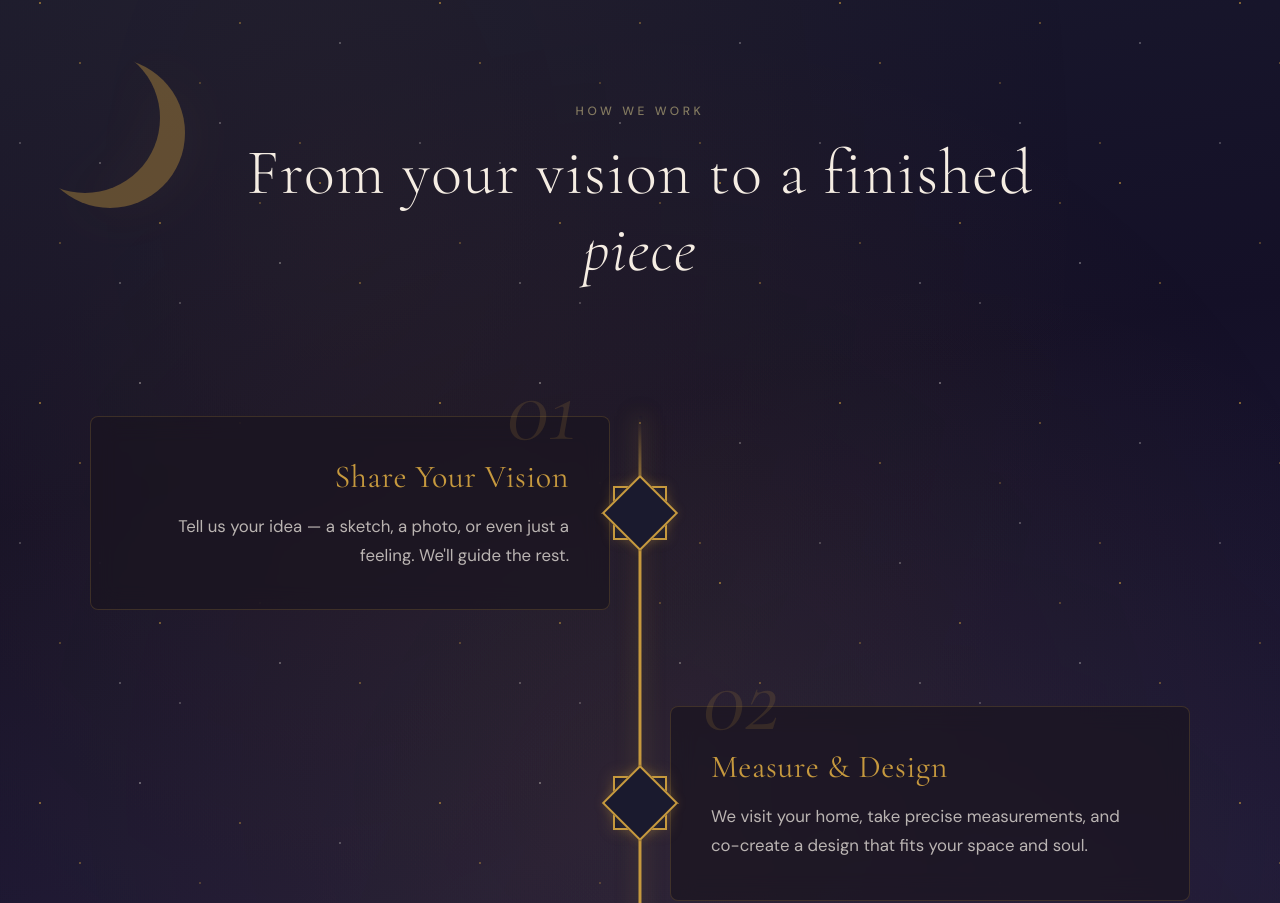
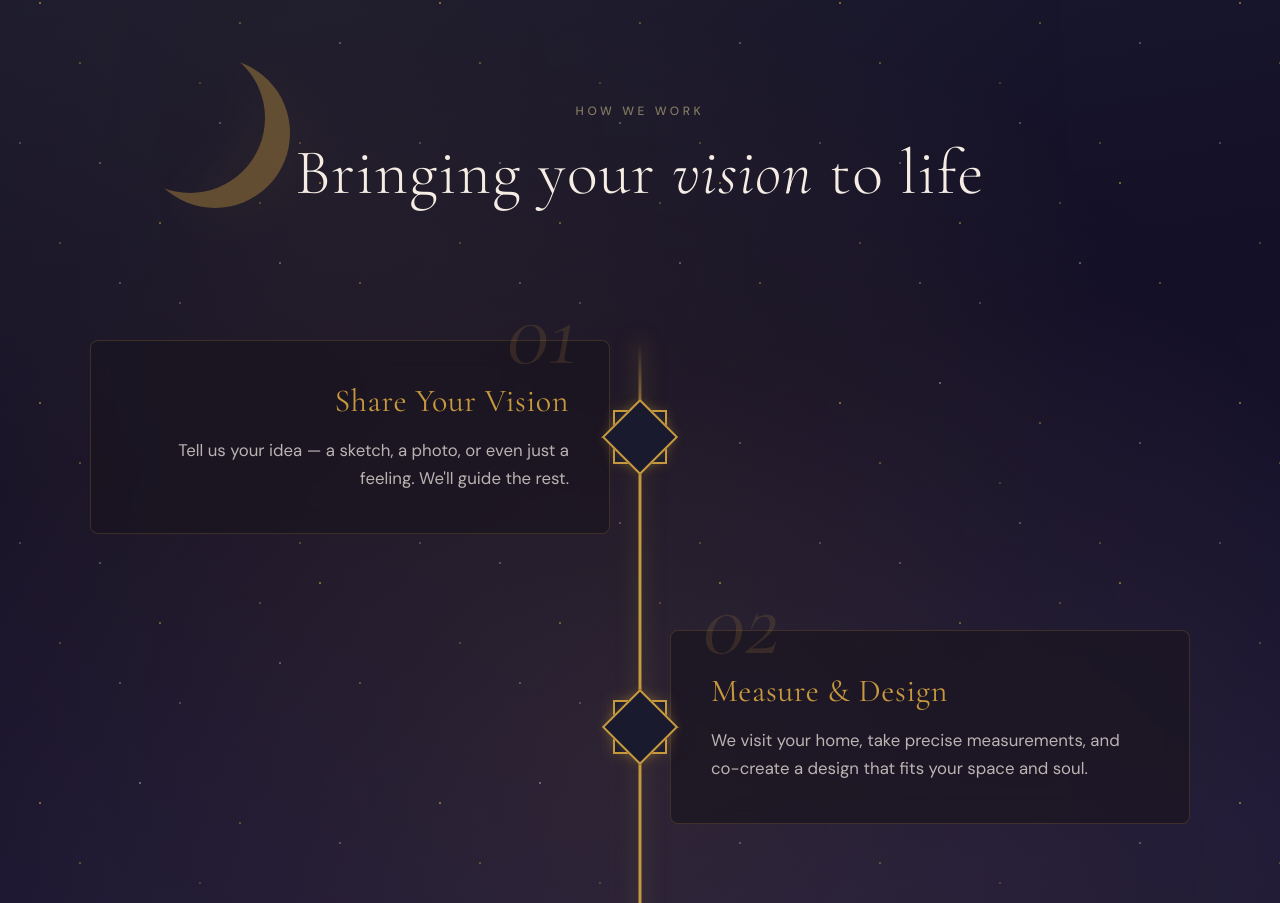
Before and after one commit to usama-1998/camel-caravan, a Next.js app: page / in a window 1280 px wide. Shown: the part 1680-2583 px from the top of the page. Built offline with nearby package versions, Linux system fonts and the light colour scheme; a web font is replaced by a local one.

Commit message:
Refine How It Works headline: Bringing your vision to life

```diff
--- a/src/components/Craftsmanship.tsx
+++ b/src/components/Craftsmanship.tsx
@@ -30,7 +30,7 @@ export default function Craftsmanship() {
         <div className="crescent-top-left" />
         <span className="section-label reveal">How We Work</span>
         <h2 className="reveal">
-          From your vision to a finished <em>piece</em>
+          Bringing your <em>vision</em> to life
         </h2>
       </div>
 
```
Also changed, not shown: 1 other file (tests, documents, lock files or other folders).
